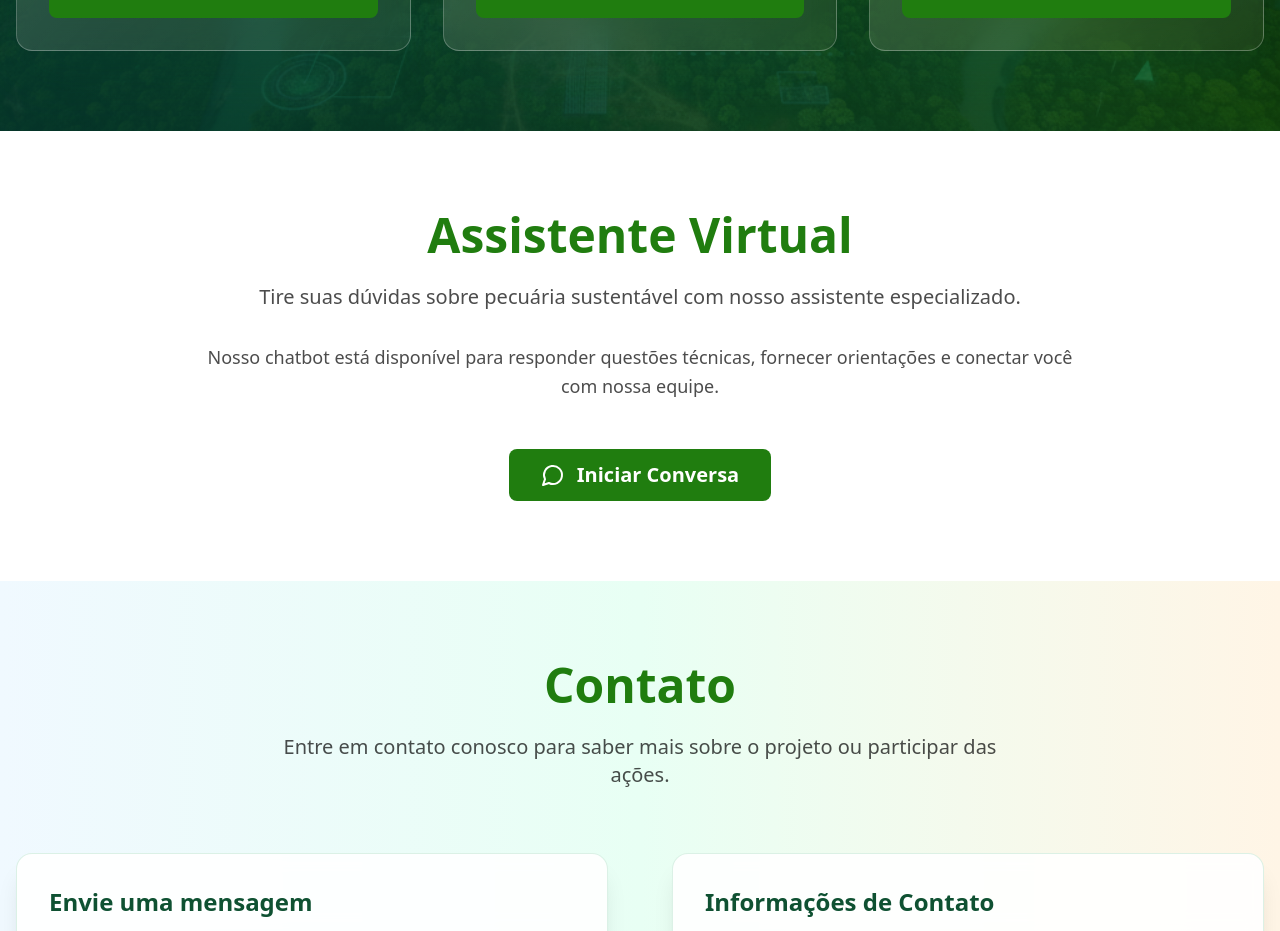
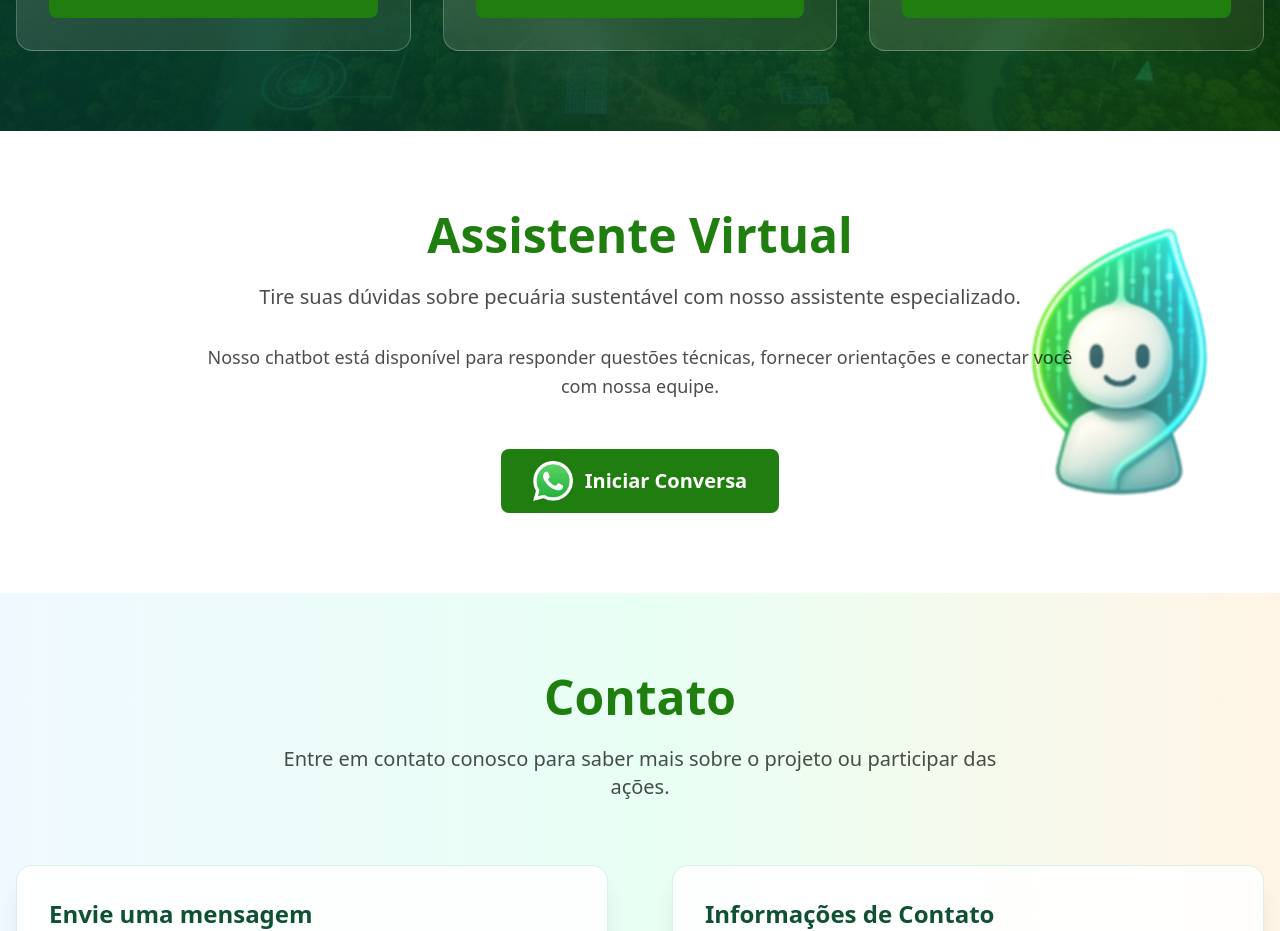
Before and after one commit to gabs-custard/rioterra, a React (Vite) app: page / in a window 1280 px wide. Shown: the part 4380-5311 px from the top of the page. Built offline with nearby package versions, Linux system fonts and the light colour scheme.

Commit message:
update assitant section

```diff
--- a/src/App.jsx
+++ b/src/App.jsx
@@ -33,6 +33,8 @@ import publiImage from './assets/banner_pecumais.png';
 import aboutHeroImage from './assets/pecuaria_sustentavel_tech.png';
 import rubricaImagem from './assets/rubricaprojeto.jpeg';
 import porqueImage from './assets/porquebg.png';
+import whatsappIcon from './assets/whatsapp.png';
+import assistantAvatar from './assets/leaf-assistant.png';
 
 const AnimatedCounter = ({ value, duration = 2.4, prefix = '', suffix = '', locale = 'pt-BR' }) => {
   const counterRef = useRef(null);
@@ -941,8 +943,20 @@ function App() {
       </section>
 
       {/* Chatbot */}
-      <section id="chatbot" className="section-padding">
-        <div className="container mx-auto px-4">
+   <section id="chatbot" className="section-padding relative overflow-hidden">
+        {/* Mascote como background da seção */}
+        <div className="absolute right-0 top-1/2 transform -translate-y-1/2 pointer-events-none">
+          <img
+            src={assistantAvatar}
+            className="w-64 h-64 lg:w-80 lg:h-80 opacity-80"
+            style={{
+              filter: 'blur(1px)',
+              background: 'linear-gradient(135deg, rgba(59, 130, 246, 0.05), rgba(147, 51, 234, 0.05))'
+            }}
+          />
+        </div>
+
+        <div className="container mx-auto px-4 relative z-10">
           <div className="max-w-4xl mx-auto text-center">
             <motion.div
               initial={{ opacity: 0, y: 30 }}
@@ -964,7 +978,7 @@ function App() {
                 onClick={handleChatbotClick}
                 className="btn-primary text-xl px-12 py-6 inline-flex items-center space-x-3"
               >
-                <MessageCircle size={24} />
+                <img src={whatsappIcon} className="w-10 h-10 justify-center" />
                 <span>{currentContent.chatbot.cta}</span>
               </motion.button>
             </motion.div>
```
